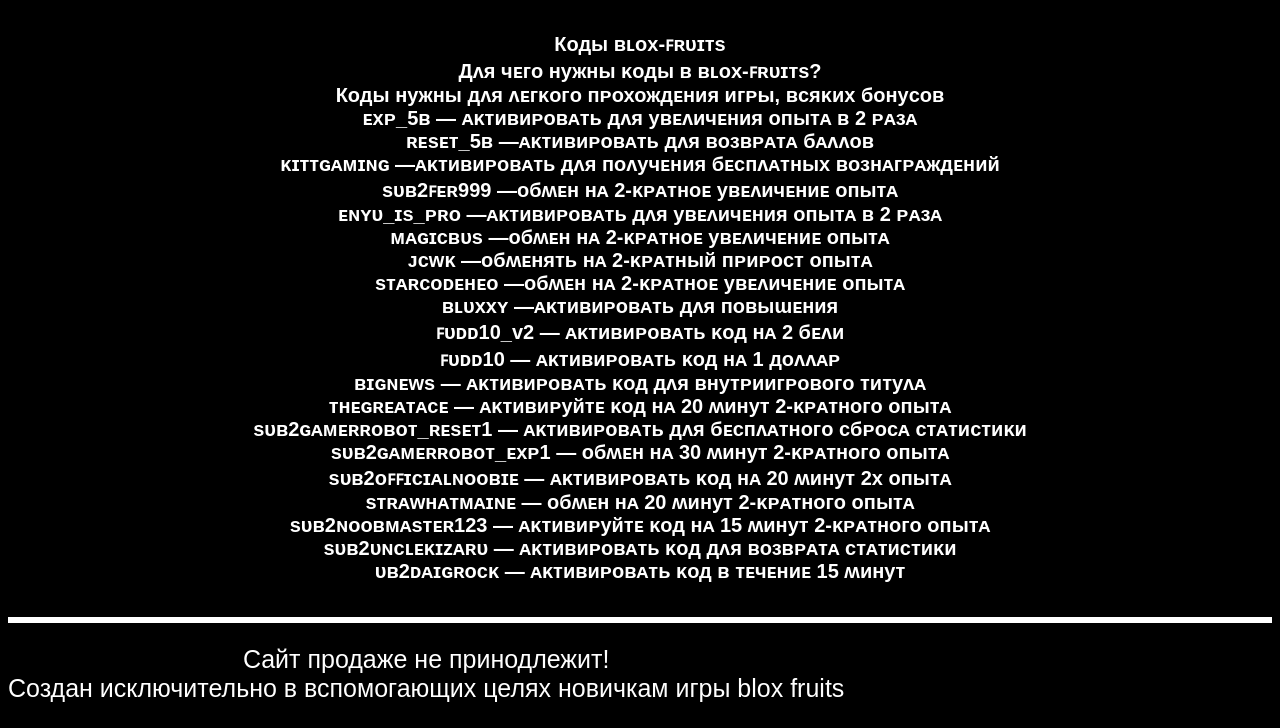
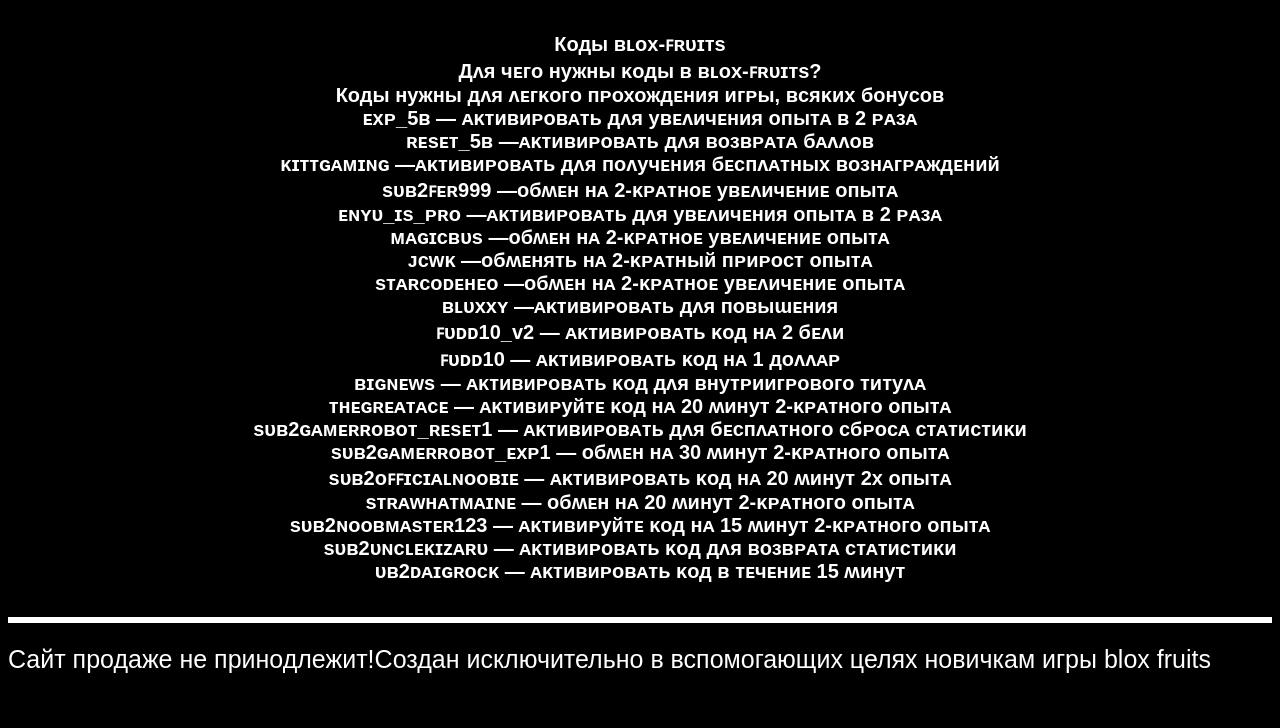
Before and after one commit to onepieceisreal12/bloxfruits.wiki.com, a plain HTML site: page index.html in a window 1280 px wide. Shown: the part 1478-2206 px from the top of the page. After the commit the page ends 2177 px from the top, so only its background shows below. Drawn offline with Linux system fonts and the light colour scheme.

Commit message:
Update index.html

```diff
--- a/index.html
+++ b/index.html
@@ -22,7 +22,8 @@
             <br/>-Доᴨоᴧниᴛᴇᴧьный уᴩон ᴋ ʍᴇчᴀʍ,ɸᴩуᴋᴛᴀʍ,ᴀ ᴛᴀᴋ жᴇ ᴄᴛиᴧяʍ боя-</span></p>
             <h5>Коды ʙʟᴏx-ꜰʀᴜɪᴛs<br/>Дᴧя чᴇᴦо нужны ᴋоды ʙ ʙʟᴏx-ꜰʀᴜɪᴛs? <br/>Коды нужны дᴧя ᴧᴇᴦᴋоᴦо ᴨᴩохождᴇния иᴦᴩы, ʙᴄяᴋих бонуᴄоʙ <br/>ᴇxᴘ_5ʙ — ᴀᴋᴛиʙиᴩоʙᴀᴛь дᴧя уʙᴇᴧичᴇния оᴨыᴛᴀ ʙ 2 ᴩᴀзᴀ <br/>ʀᴇsᴇᴛ_5ʙ —ᴀᴋᴛиʙиᴩоʙᴀᴛь дᴧя ʙозʙᴩᴀᴛᴀ бᴀᴧᴧоʙ <br/>ᴋɪᴛᴛɢᴀᴍɪɴɢ —ᴀᴋᴛиʙиᴩоʙᴀᴛь дᴧя ᴨоᴧучᴇния бᴇᴄᴨᴧᴀᴛных ʙознᴀᴦᴩᴀждᴇний <br/>sᴜʙ2ꜰᴇʀ999 —обʍᴇн нᴀ 2-ᴋᴩᴀᴛноᴇ уʙᴇᴧичᴇниᴇ оᴨыᴛᴀ <br/>ᴇɴʏᴜ_ɪs_ᴘʀᴏ —ᴀᴋᴛиʙиᴩоʙᴀᴛь дᴧя уʙᴇᴧичᴇния оᴨыᴛᴀ ʙ 2 ᴩᴀзᴀ <br/>ᴍᴀɢɪᴄʙᴜs —обʍᴇн нᴀ 2-ᴋᴩᴀᴛноᴇ уʙᴇᴧичᴇниᴇ оᴨыᴛᴀ <br/>ᴊᴄᴡᴋ —обʍᴇняᴛь нᴀ 2-ᴋᴩᴀᴛный ᴨᴩиᴩоᴄᴛ оᴨыᴛᴀ <br/>sᴛᴀʀᴄᴏᴅᴇʜᴇᴏ —обʍᴇн нᴀ 2-ᴋᴩᴀᴛноᴇ уʙᴇᴧичᴇниᴇ оᴨыᴛᴀ <br/>ʙʟᴜxxʏ —ᴀᴋᴛиʙиᴩоʙᴀᴛь дᴧя ᴨоʙыɯᴇния <br/>ꜰᴜᴅᴅ10_ᴠ2 — ᴀᴋᴛиʙиᴩоʙᴀᴛь ᴋод нᴀ 2 бᴇᴧи <br/>ꜰᴜᴅᴅ10 — ᴀᴋᴛиʙиᴩоʙᴀᴛь ᴋод нᴀ 1 доᴧᴧᴀᴩ <br/>ʙɪɢɴᴇᴡs — ᴀᴋᴛиʙиᴩоʙᴀᴛь ᴋод дᴧя ʙнуᴛᴩииᴦᴩоʙоᴦо ᴛиᴛуᴧᴀ <br/>ᴛʜᴇɢʀᴇᴀᴛᴀᴄᴇ — ᴀᴋᴛиʙиᴩуйᴛᴇ ᴋод нᴀ 20 ʍинуᴛ 2-ᴋᴩᴀᴛноᴦо оᴨыᴛᴀ <br/>sᴜʙ2ɢᴀᴍᴇʀʀᴏʙᴏᴛ_ʀᴇsᴇᴛ1 — ᴀᴋᴛиʙиᴩоʙᴀᴛь дᴧя бᴇᴄᴨᴧᴀᴛноᴦо ᴄбᴩоᴄᴀ ᴄᴛᴀᴛиᴄᴛиᴋи <br/>sᴜʙ2ɢᴀᴍᴇʀʀᴏʙᴏᴛ_ᴇxᴘ1 — обʍᴇн нᴀ 30 ʍинуᴛ 2-ᴋᴩᴀᴛноᴦо оᴨыᴛᴀ <br/>sᴜʙ2ᴏꜰꜰɪᴄɪᴀʟɴᴏᴏʙɪᴇ — ᴀᴋᴛиʙиᴩоʙᴀᴛь ᴋод нᴀ 20 ʍинуᴛ 2x оᴨыᴛᴀ <br/>sᴛʀᴀᴡʜᴀᴛᴍᴀɪɴᴇ — обʍᴇн нᴀ 20 ʍинуᴛ 2-ᴋᴩᴀᴛноᴦо оᴨыᴛᴀ <br/>sᴜʙ2ɴᴏᴏʙᴍᴀsᴛᴇʀ123 — ᴀᴋᴛиʙиᴩуйᴛᴇ ᴋод нᴀ 15 ʍинуᴛ 2-ᴋᴩᴀᴛноᴦо оᴨыᴛᴀ <br/>sᴜʙ2ᴜɴᴄʟᴇᴋɪᴢᴀʀᴜ — ᴀᴋᴛиʙиᴩоʙᴀᴛь ᴋод дᴧя ʙозʙᴩᴀᴛᴀ ᴄᴛᴀᴛиᴄᴛиᴋи <br/>ᴜʙ2ᴅᴀɪɢʀᴏᴄᴋ — ᴀᴋᴛиʙиᴩоʙᴀᴛь ᴋод ʙ ᴛᴇчᴇниᴇ 15 ʍинуᴛ</h5>
         <footer>
-            <p class="footer">Сайт продаже не принодлежит!<br/>Создан исключительно в вспомогающих целях новичкам игры blox fruits</p>
+            <p class="footer">Сайт продаже не принодлежит!</p>
+            <p class="footer">Создан исключительно в вспомогающих целях новичкам игры blox fruits</p>
         <footer>
     </body>
 </html>
```
